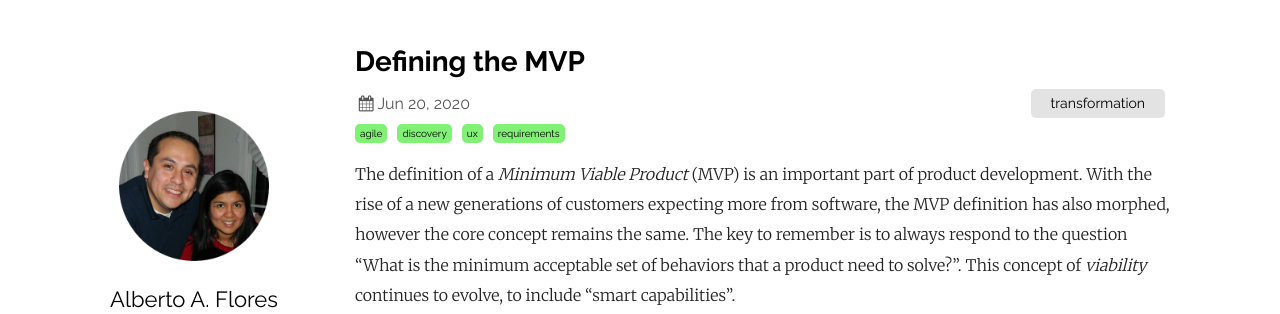
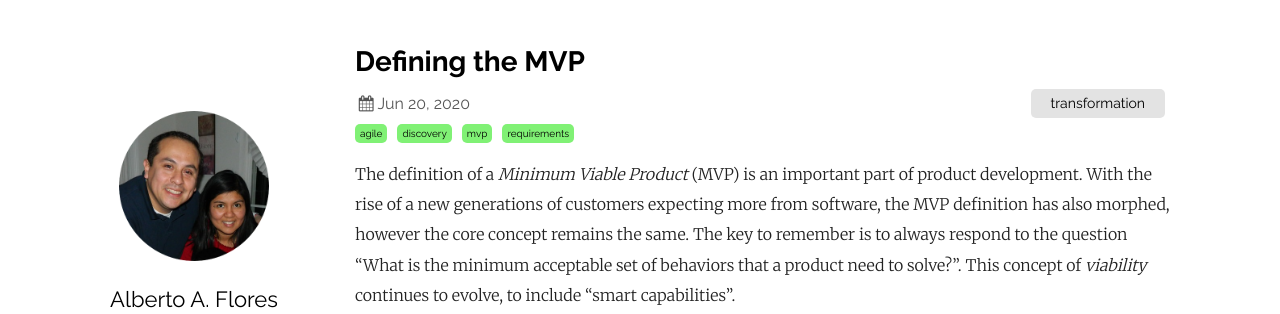
Before and after one commit to albertoaflores/albertoaflores.github.io, a Jekyll site: the page built from _posts/2020/2020-06-20-defining-mvp.markdown, in a window 1280 px wide and 900 px high. Shown: the top 314 px of the window. Built offline with Jekyll 4.4.1, drawn with Linux system fonts in a browser that asks for light colours.

Commit message:
Updating tag

```diff
--- a/_posts/2020/2020-06-20-defining-mvp.markdown
+++ b/_posts/2020/2020-06-20-defining-mvp.markdown
@@ -7,7 +7,7 @@ categories: Transformation
 tags:
 - Agile
 - Discovery
-- UX
+- MVP
 - Requirements
 ---
 
```
